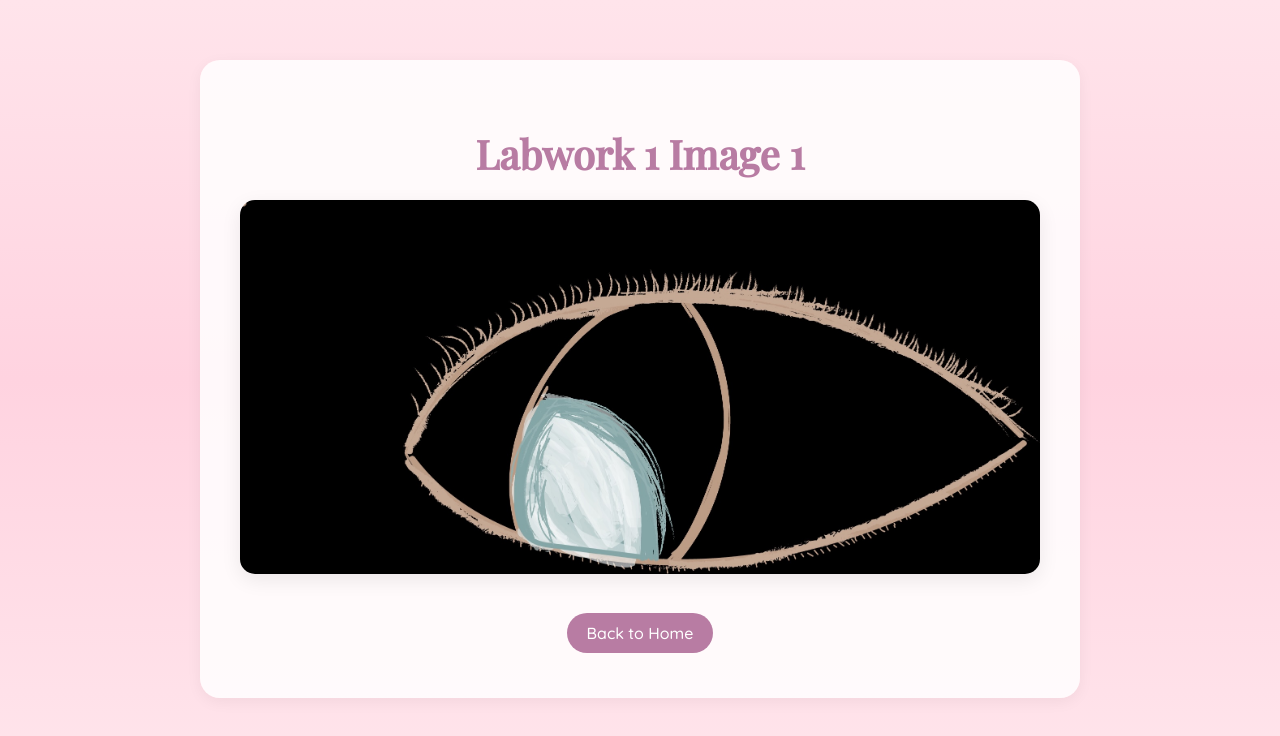
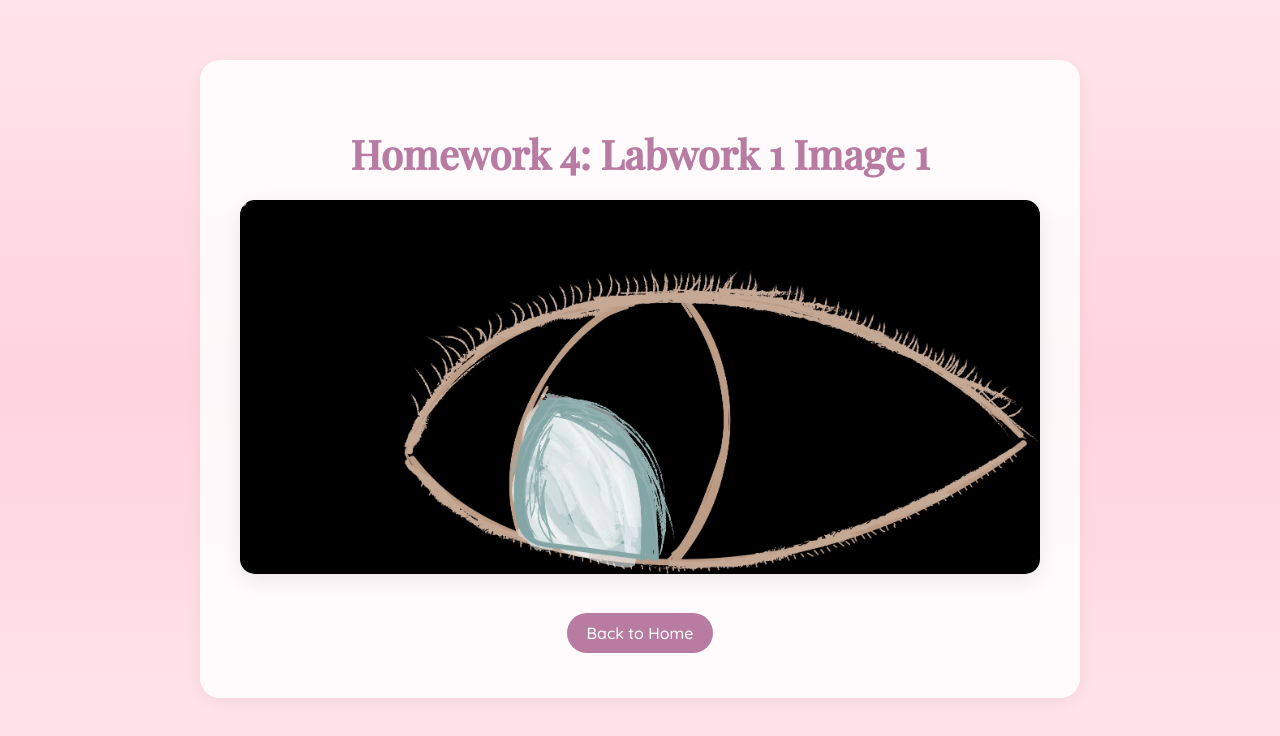
Before and after one commit to Sogreen05/medpl150-sophiagreen-1, a plain HTML site: page labwork1-image1.html in a window 1280 px wide. Drawn offline with nearby package versions, Linux system fonts and the light colour scheme.

Commit message:
Update labwork1-image1.html

```diff
--- a/labwork1-image1.html
+++ b/labwork1-image1.html
@@ -3,7 +3,7 @@
 <head>
   <meta charset="UTF-8">
   <meta name="viewport" content="width=device-width, initial-scale=1.0">
-  <title>Labwork 1 Image 1</title>
+  <title> Homework4: Labwork 1 Image 1</title>
   <link href="https://fonts.googleapis.com/css2?family=Playfair+Display:wght@500&family=Quicksand:wght@400;500&display=swap" rel="stylesheet">
   <style>
     /* Body and background */
@@ -82,7 +82,7 @@
 <body>
   <div class="container">
     <!-- Title -->
-    <h1>Labwork 1 Image 1</h1>
+    <h1> Homework 4: Labwork 1 Image 1</h1>
 
     <!-- Image -->
     <img src="labwork1-image1.jpg" alt="Labwork 1 Image 1">
```
